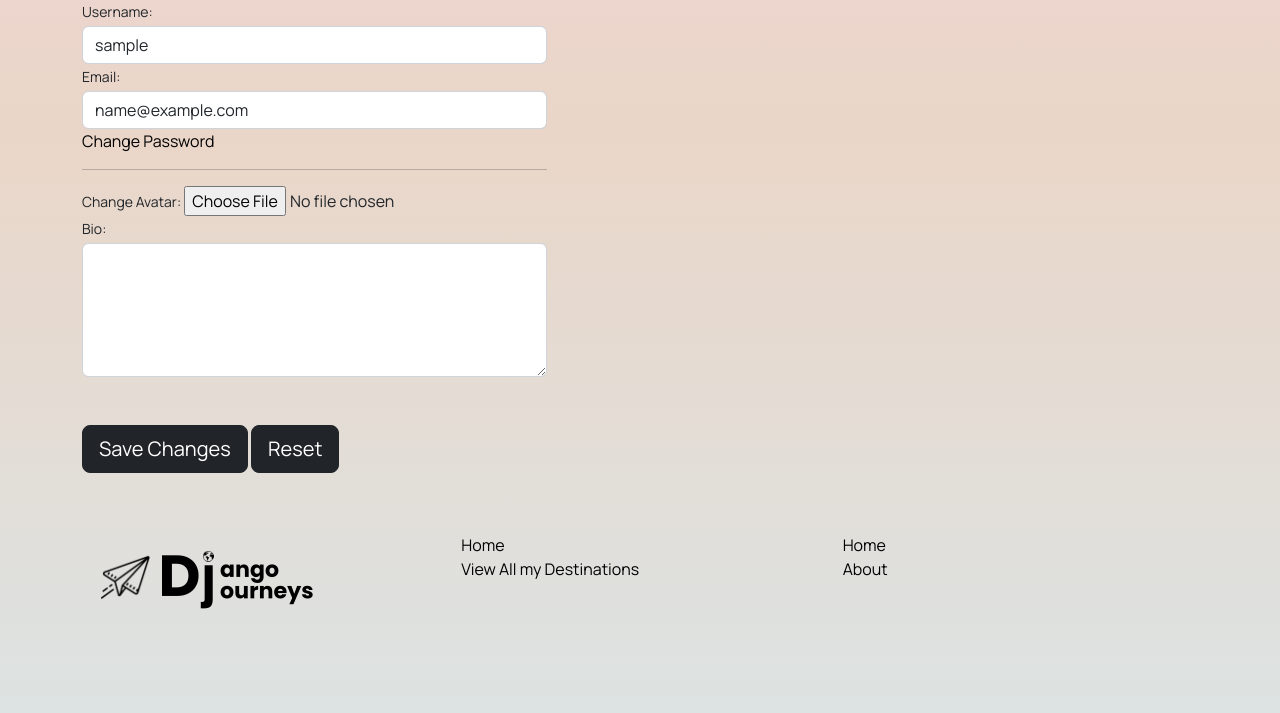
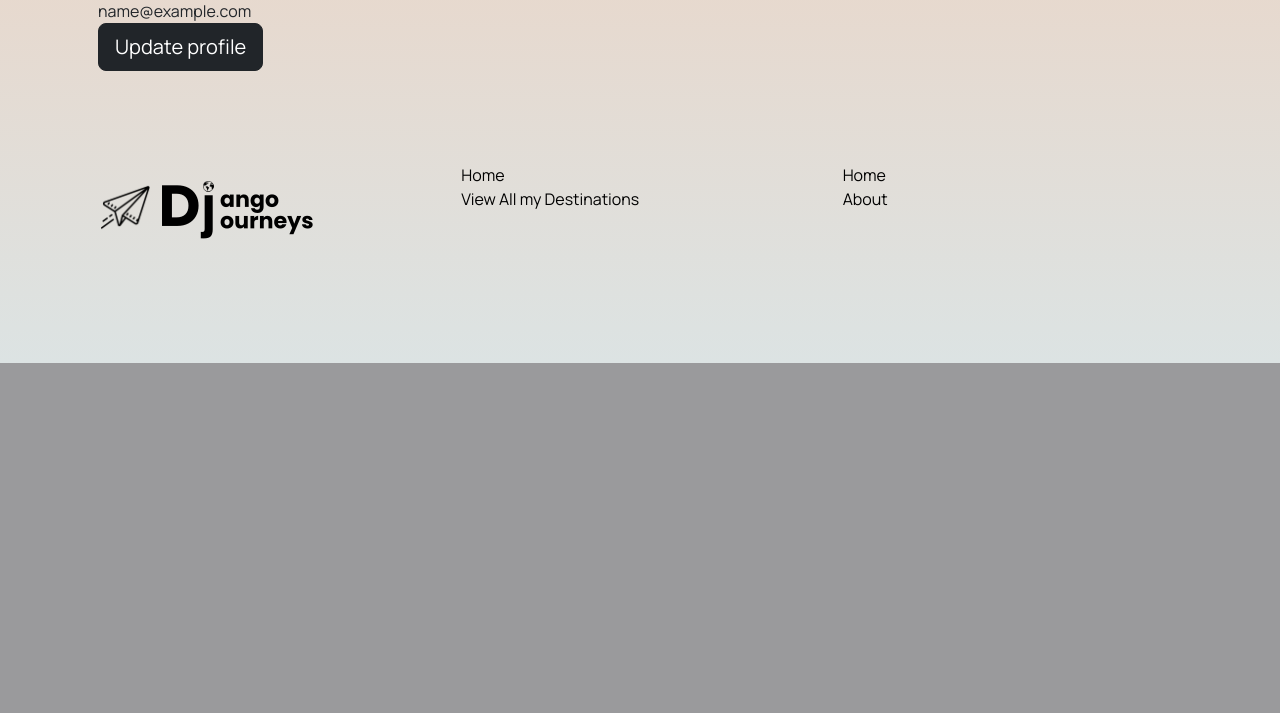
Before and after one commit to milosjocic1/SEI-Project-3, a Django app: page /users/profile/ in a window 1280 px wide. Shown: the part 1068-1781 px from the top of the page. After the commit the page ends 1431 px from the top, so only its background shows below. Run offline with Django 4.2, Linux system fonts and the light colour scheme; the visitor is signed in with stand-in values (Sample User, id 1).

Commit message:
Profile updates

```diff
--- a/main_app/templates/base.html
+++ b/main_app/templates/base.html
@@ -38,7 +38,7 @@
                     <a href="{% url 'about' %}" class="menu-links">About</a>
                     {% if user.is_authenticated %}
                     <a href="{% url 'logout' %}" class="menu-links">Log Out</a>
-                    <a href="{% url 'users-profile' %}" class="menu-links">Hi {{ user.username }}</a>
+                    <a href="{% url 'users_profile' %}" class="menu-links">Hi {{ user.username }}</a>
                     {% else %}
                     <a href="{% url 'signup' %}" class="menu-links">Sign Up</a>
                     <a href="{% url 'login' %}" class="menu-links">Log In</a>
--- a/main_app/templates/users/profile.html
+++ b/main_app/templates/users/profile.html
@@ -1,48 +1,12 @@
 {% extends "base.html" %}
 {% block title %}Profile Page{% endblock title %}
 {% block content %}
+    <div class="row my-3 p-3">
+        <h1>{{user.username}}'s Profile</h1>
+        <img src="{{ user.profile.avatar }}" alt="" />
+        <div>{{ user.email }}</div>
+       <div> {{ user.profile.bio }}</div>
+       <div><button type="update" href="{% url 'users_profile_update' %}" class="btn btn-dark btn-lg">Update profile</button></div>
+    </div>
 
-{{ user.profile.user }}
-{{ user.profile.bio }}
-
-    <div class="row my-3 p-3">
-        <img class="rounded-circle account-img" src="{{ user.profile.avatar.url }} " style="cursor: pointer;"/>
-    </div>
-    {% if user_form.errors %}
-        <div class="alert alert-danger alert-dismissible" role="alert">
-            <div id="form_errors">
-                {% for key, value in user_form.errors.items %}
-                    <strong>{{ value }}</strong>
-                {% endfor %}
-            </div>
-            <button type="button" class="close" data-dismiss="alert" aria-label="Close">
-                <span aria-hidden="true">&times;</span>
-            </button>
-        </div>
-    {% endif %}
-    <div class="form-content">
-        <form method="post" enctype="multipart/form-data">
-            {% csrf_token %}
-            <div class="form-row">
-                <div class="col-md-5">
-                    <div class="form-group">
-                        <label class="small mb-1">Username:</label>
-                            {{ user_form.username }}
-                        <label class="small mb-1">Email:</label>
-                            {{ user_form.email }}
-                    </div>
-                    <div class="form-group">
-                        <a href="#">Change Password</a>
-                        <hr>
-                        <label class="small mb-1">Change Avatar:</label>
-                        {{ profile_form.avatar }}
-                    </div>
-                    <label class="small mb-1">Bio:</label> {{ profile_form.bio }}
-                </div>
-            </div>
-            <br><br>
-            <button type="submit" class="btn btn-dark btn-lg">Save Changes</button>
-            <button type="reset" class="btn btn-dark btn-lg">Reset</button>
-        </form>
-    </div>
 {% endblock content %}
--- a/main_app/urls.py
+++ b/main_app/urls.py
@@ -10,5 +10,6 @@ urlpatterns = [
     # Quiz
     path('quiz/', views.quiz, name='quiz'),
     path('accounts/signup/', views.signup, name='signup'),
-    path('users/profile/', views.profile, name='users-profile')
+    path('users/profile/', views.profile, name='users_profile'),
+    path('users/profile_update/', views.profile, name='users_profile_update')
 ]
--- a/main_app/views.py
+++ b/main_app/views.py
@@ -69,10 +69,12 @@ def add_review(request, destination_id, user_id):
         new_review.save()
     return redirect('detail', destination_id = destination_id)
 
-
+@login_required
+def profile(request):
+    return render(request, 'users/profile.html')
 
 @login_required
-def profile(request):
+def profile_update(request):
     if request.method == 'POST':
         user_form = UpdateUserForm(request.POST, instance=request.user)
         profile_form = UpdateProfileForm(request.POST, request.FILES, instance=request.user.profile)
@@ -81,12 +83,12 @@ def profile(request):
             user_form.save()
             profile_form.save()
             messages.success(request, 'Your profile is updated successfully')
-            return redirect(to='users-profile')
+            return redirect(to='profile_update')
     else:
         user_form = UpdateUserForm(instance=request.user)
         profile_form = UpdateProfileForm(instance=request.user.profile)
 
-    return render(request, 'users/profile.html', {'user_form': user_form, 'profile_form': profile_form})
+    return render(request, 'users/profile_update.html', {'user_form': user_form, 'profile_form': profile_form})
 
 def signup(request):
     error_message = ""
```
Also changed, not shown: main_app/templates/users/profile_update.html (added, +48 -0 lines).
